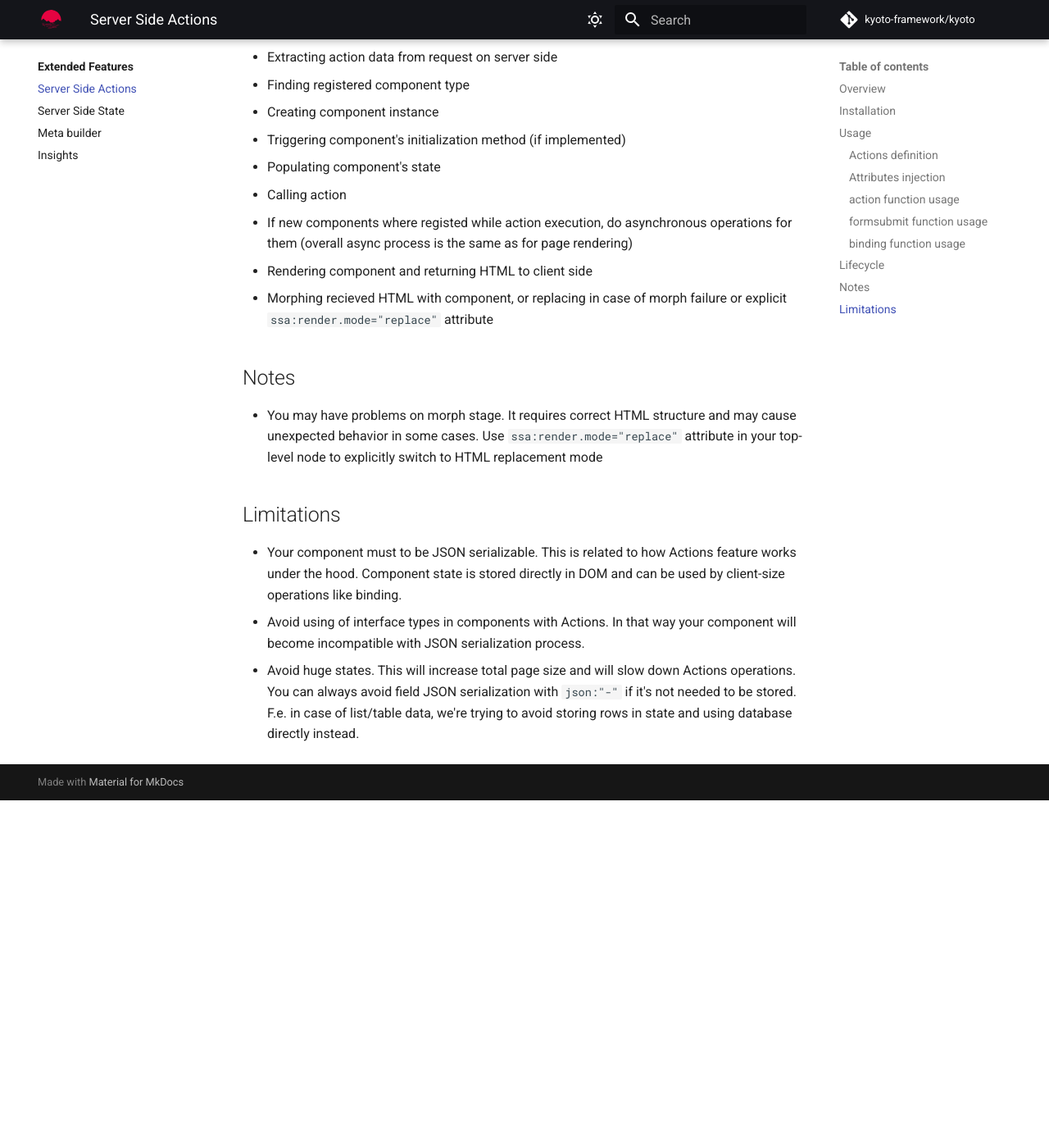
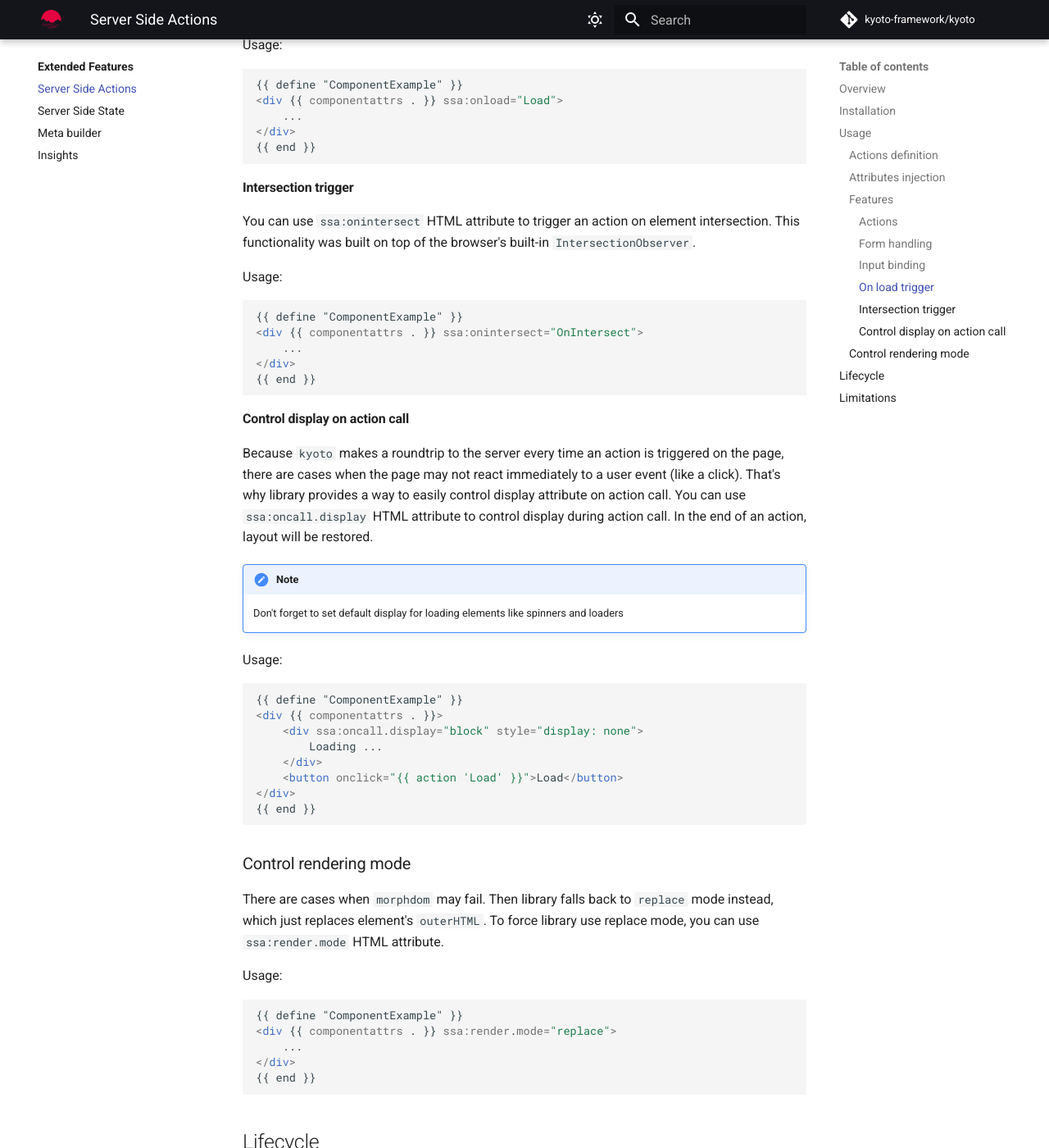
Before and after one commit to KimuraDanaka119/kyoto, an MkDocs documentation site: the page built from docs/extended-features/server-side-actions.md, in a window 1280 px wide and 1400 px high, scrolled down 3522 px. Shown: the whole window at 82% size. Built offline with MkDocs 1.6.1 and Material for MkDocs 9.7.7, drawn with Linux system fonts in a browser that asks for light colours; comment, search, counter and statistics services are not loaded; before the commit the page ends 4498 px from its top, so only the background shows below that; some of the changed text lies outside the part shown.

Commit message:
update ssa documentation

````diff
--- a/docs/extended-features/server-side-actions.md
+++ b/docs/extended-features/server-side-actions.md
@@ -97,9 +97,11 @@ Usage:
 {{ end }}
 ```
 
-### `action` function usage
+### Features
 
-Library provides multiple ways of action triggering. One of them - `action` template function. This function accepts multiple arguments: first arguments is always action name, all arguments after that will be passed as `...interface{}` to action arguments.
+#### Actions
+
+Library provides multiple ways of action triggering. One of them - `action` template function. This function accepts multiple arguments: first argument is always action name, all arguments after that will be passed as `...interface{}` to action arguments.
 
 > Please note, that you can use `action` template function only in event handlers, like `onclick="..."`.
 
@@ -113,7 +115,7 @@ Usage:
 {{ end }}
 ```
 
-### `formsubmit` function usage
+#### Form handling
 
 `action` is not the only way to trigger an action. `formsubmit` allows to handle form submition. On trigger, it calls `Submit` action, defined in your `kyoto.ActionMap`.
 Instead of passing form values as arguments, library unpacks that data directly into component by name attribute.
@@ -132,7 +134,7 @@ Usage:
 </form>
 ```
 
-### `binding` function usage
+#### Input binding
 
 Not all operations needs to be done on server side. Some actions like inputs binding better to implement on client side to avoid delays and unnecessary server calls.
 For input binding, library provides `bind` template function. This function accepts one argument - target component field name.
@@ -144,6 +146,74 @@ Usage:
 <div {{ componentattrs . }}>
     <input value="{{ .InputData }}" oninput="{{ bind 'InputData' }}" />
     <button onclick="{{ action 'ExampleAction' }}">Click Me</button>
+</div>
+{{ end }}
+```
+
+#### On load trigger
+
+Library provides a way to trigger an action on page load. May be useful for components lazy loading. This feature is implemented as `ssa:onload` HTML attribute and accepts just an action name.
+
+Usage:
+
+```html
+{{ define "ComponentExample" }}
+<div {{ componentattrs . }} ssa:onload="Load">
+    ...
+</div>
+{{ end }}
+```
+
+#### Intersection trigger
+
+You can use `ssa:onintersect` HTML attribute to trigger an action on element intersection.
+This functionality was built on top of the browser's built-in `IntersectionObserver`.
+
+Usage:
+
+```html
+{{ define "ComponentExample" }}
+<div {{ componentattrs . }} ssa:onintersect="OnIntersect">
+    ...
+</div>
+{{ end }}
+```
+
+#### Control display on action call
+
+Because `kyoto` makes a roundtrip to the server every time an action is triggered on the page,
+there are cases when the page may not react immediately to a user event (like a click).
+That's why library provides a way to easily control display attribute on action call.
+You can use `ssa:oncall.display` HTML attribute to control display during action call.
+In the end of an action, layout will be restored.
+
+!!! note
+    Don't forget to set default display for loading elements like spinners and loaders
+
+Usage:
+
+```html
+{{ define "ComponentExample" }}
+<div {{ componentattrs . }}>
+    <div ssa:oncall.display="block" style="display: none">
+        Loading ...
+    </div>
+    <button onclick="{{ action 'Load' }}">Load</button>
+</div>
+{{ end }}
+```
+
+### Control rendering mode
+
+There are cases when `morphdom` may fail. Then library falls back to `replace` mode instead, which just replaces element's `outerHTML`.
+To force library use replace mode, you can use `ssa:render.mode` HTML attribute.
+
+Usage:
+
+```html
+{{ define "ComponentExample" }}
+<div {{ componentattrs . }} ssa:render.mode="replace">
+    ...
 </div>
 {{ end }}
 ```
@@ -163,10 +233,6 @@ SSA has own lifecycle, which is a bit different in comparison with page renderin
 - Rendering component and returning HTML to client side
 - Morphing recieved HTML with component, or replacing in case of morph failure or explicit `ssa:render.mode="replace"` attribute
 
-## Notes
-
-- You may have problems on morph stage. It requires correct HTML structure and may cause unexpected behavior in some cases. Use `ssa:render.mode="replace"` attribute in your top-level node to explicitly switch to HTML replacement mode
-
 ## Limitations
 
 - Your component must to be JSON serializable. This is related to how Actions feature works under the hood. Component state is stored directly in DOM and can be used by client-size operations like binding.
````
